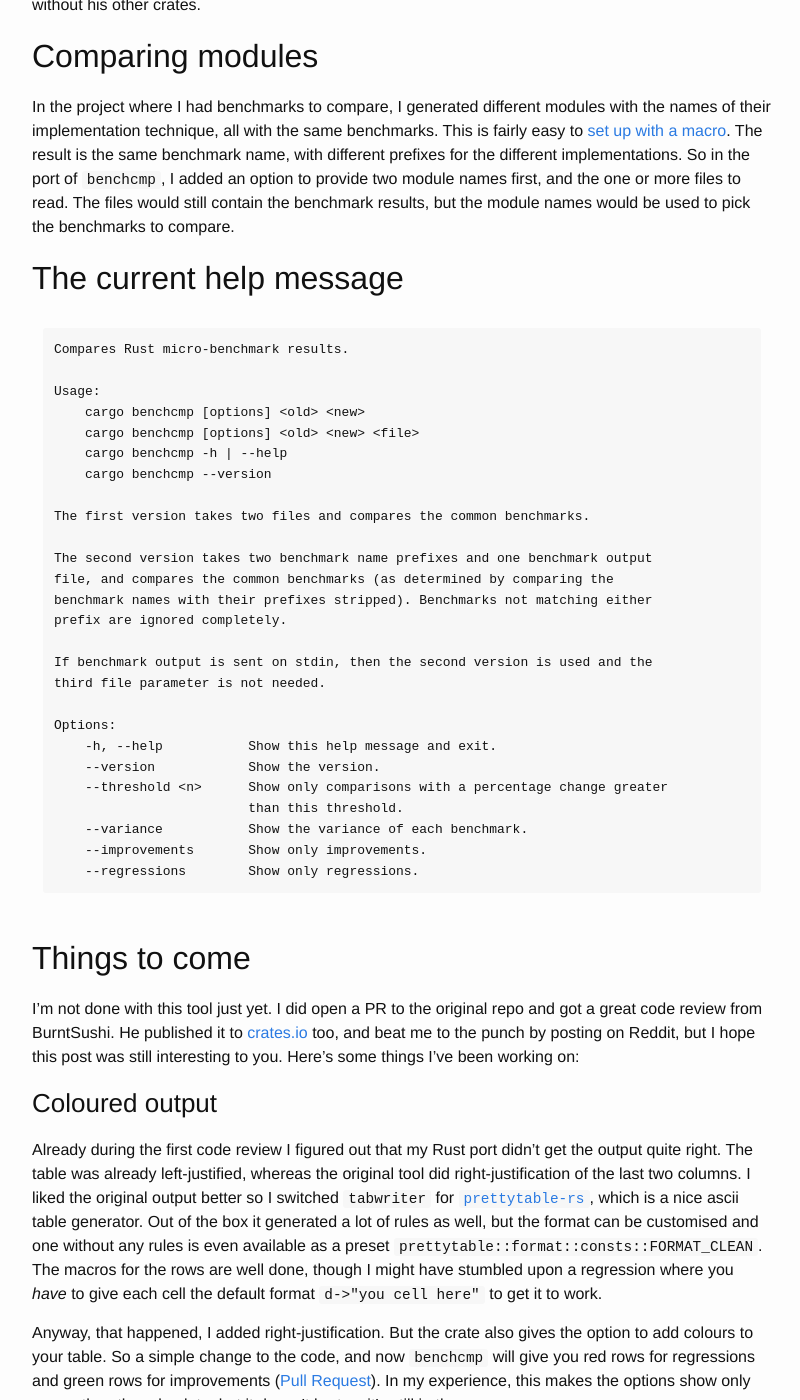
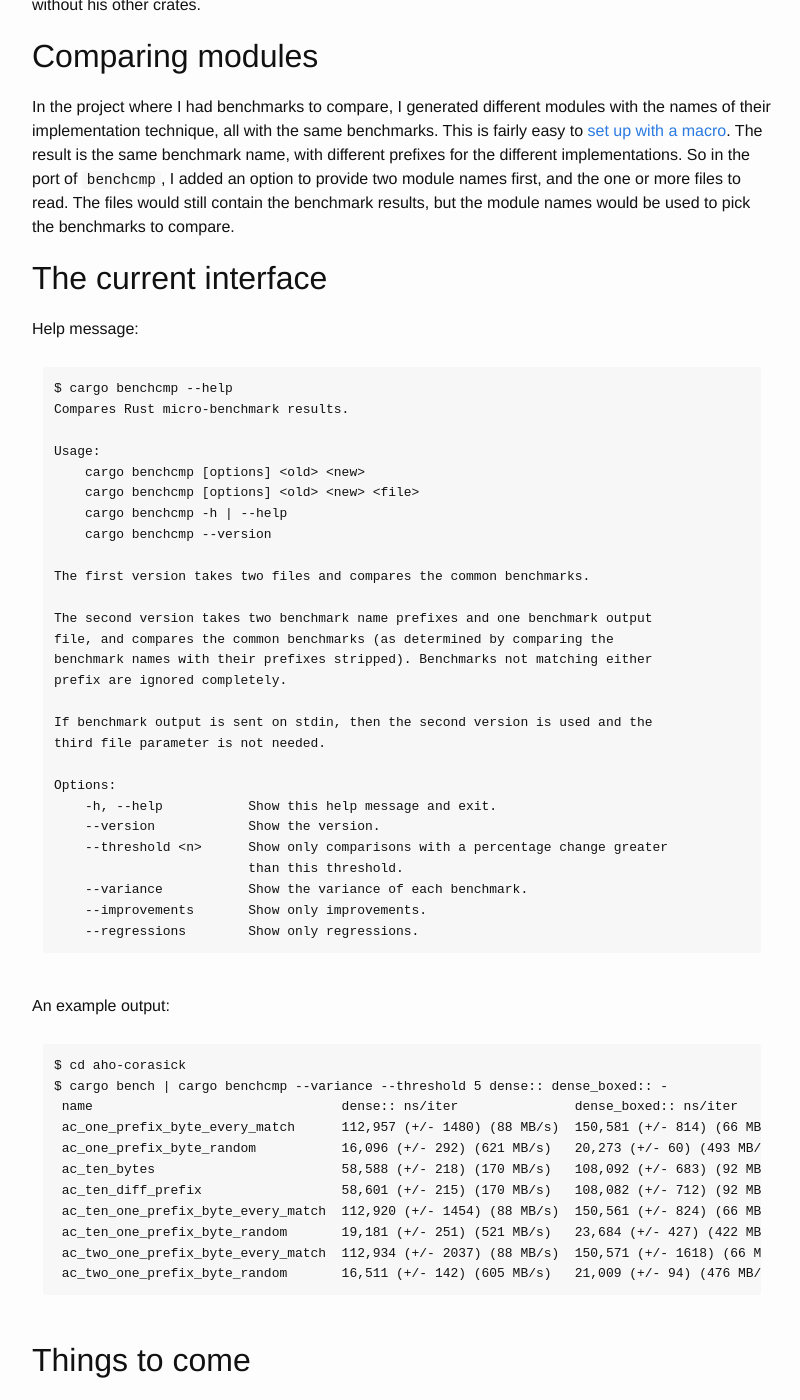
Before and after one commit to Apanatshka/Apanatshka.github.io, a Jekyll site: the page built from _posts/2016-09-04-porting-cargo-benchcmp.md, in a window 1280 px wide and 1400 px high, scrolled down 1191 px. Shown: the whole window, without its empty margins (238-1038 px from the left). Built offline with Jekyll 4.4.1, drawn with Linux system fonts in a browser that asks for light colours; some of the changed text lies outside the part shown.

Commit message:
Added examples

````diff
--- a/_posts/2016-09-04-porting-cargo-benchcmp.md
+++ b/_posts/2016-09-04-porting-cargo-benchcmp.md
@@ -28,9 +28,12 @@ Something funny to note about the dependencies I've mentioned so far -- `docopt`
 
 In the project where I had benchmarks to compare, I generated different modules with the names of their implementation technique, all with the same benchmarks. This is fairly easy to [set up with a macro](https://github.com/Apanatshka/dnfa/blob/5cdb4307a06aee51f2d19f2619e0ff2e5e49af18/benches/basic.rs). The result is the same benchmark name, with different prefixes for the different implementations. So in the port of `benchcmp`, I added an option to provide two module names first, and the one or more files to read. The files would still contain the benchmark results, but the module names would be used to pick the benchmarks to compare.
 
-# The current help message
+# The current interface
+
+Help message:
 
 ```
+$ cargo benchcmp --help
 Compares Rust micro-benchmark results.
 
 Usage:
@@ -59,6 +62,22 @@ Options:
     --regressions        Show only regressions.
 ```
 
+An example output:
+
+```
+$ cd aho-corasick
+$ cargo bench | cargo benchcmp --variance --threshold 5 dense:: dense_boxed:: -
+ name                                dense:: ns/iter               dense_boxed:: ns/iter         diff ns/iter  diff %
+ ac_one_prefix_byte_every_match      112,957 (+/- 1480) (88 MB/s)  150,581 (+/- 814) (66 MB/s)         37,624  33.31%
+ ac_one_prefix_byte_random           16,096 (+/- 292) (621 MB/s)   20,273 (+/- 60) (493 MB/s)           4,177  25.95%
+ ac_ten_bytes                        58,588 (+/- 218) (170 MB/s)   108,092 (+/- 683) (92 MB/s)         49,504  84.50%
+ ac_ten_diff_prefix                  58,601 (+/- 215) (170 MB/s)   108,082 (+/- 712) (92 MB/s)         49,481  84.44%
+ ac_ten_one_prefix_byte_every_match  112,920 (+/- 1454) (88 MB/s)  150,561 (+/- 824) (66 MB/s)         37,641  33.33%
+ ac_ten_one_prefix_byte_random       19,181 (+/- 251) (521 MB/s)   23,684 (+/- 427) (422 MB/s)          4,503  23.48%
+ ac_two_one_prefix_byte_every_match  112,934 (+/- 2037) (88 MB/s)  150,571 (+/- 1618) (66 MB/s)        37,637  33.33%
+ ac_two_one_prefix_byte_random       16,511 (+/- 142) (605 MB/s)   21,009 (+/- 94) (476 MB/s)           4,498  27.24%
+```
+
 # Things to come
 
 I'm not done with this tool just yet. I did open a PR to the original repo and got a great code review from BurntSushi. He published it to [crates.io](https://crates.io/) too, and beat me to the punch by posting on Reddit, but I hope this post was still interesting to you. Here's some things I've been working on:
@@ -69,6 +88,12 @@ Already during the first code review I figured out that my Rust port didn't get
 
 Anyway, that happened, I added right-justification. But the crate also gives the option to add colours to your table. So a simple change to the code, and now `benchcmp` will give you red rows for regressions and green rows for improvements ([Pull Request](https://github.com/BurntSushi/cargo-benchcmp/pull/9)). In my experience, this makes the options show only one or the other obsolete, but it doesn't hurt so it's still in there.
 
+```
+$ cd aho-corasick
+$ cargo bench | cargo benchcmp --variance dense:: dense_boxed:: -
+```
+![Coloured output of the tool, with a bold header line, a lot of green (improvement) lines and two read (regression) lines]({{url}}/images{{page.id}}/screenshot_coloured_output.png)
+
 ## N-way comparison: Plotting
 
 Warning: This feature may not actually make it into the tool proper. You can find [the discussion around that on github](https://github.com/BurntSushi/cargo-benchcmp/issues/8). For now this functionality lives in a [branch](https://github.com/Apanatshka/cargo-benchcmp/tree/plot).
@@ -77,14 +102,16 @@ Comparing two implementations or commits at a time is great for day-to-day use a
 
 The plot command compares by file or by module, any benchmark test that is present in multiple files/modules. It generated images in `target/benchcmp`, one file per benchmark, with a barchart/histogram plot + error bars for the variance. To generate the plots it uses `gnuplot`, which should be installed separately and put on your `PATH`. I suppose that's a weakness, but it was the easiest way to do this. Any suggestions to cut or simplify that dependency would be much appreciated, but I couldn't find a pure Rust plotting crate. If you're wondering, I don't use the [`gnuplot` crate](https://crates.io/crates/gnuplot), though I did try it at first. In the end it was easier to generate a gnuplot script myself than work with the limited subset of the crate, which does shallow bindings anyway. On the upside, I got to learn about gnuplot, which is a very handy (and powerful) tool indeed!
 
+![A bar plot with whiskers that compares benchmark test ac_ten_one_prefix_byte_every_match for all implementations of aho-corasick (dense, dense_boxed, full, full_overlap and sparse)](https://cloud.githubusercontent.com/assets/1237863/17133147/362f7c22-5325-11e6-909a-bf76a8ecc85a.png)
+
 ## Tests
 
-One of the things that came up after the first release of the Rust version of `cargo-benchcmp` is tests. I kind of didn't write any... So I [asked](https://github.com/BurntSushi/cargo-benchcmp/issues/3) for a little advice on what to test, and got to work. So now I can report that `cargo-benchcmp` is pretty well-tested with [`quickcheck`](https://github.com/BurntSushi/quickcheck) for all the unit tests and [`second_law`](https://github.com/nathanross/second_law) for the integration tests ([Pull Request](https://github.com/BurntSushi/cargo-benchcmp/pull/10)).
+One of the things that came up after the first release of the Rust version of `cargo-benchcmp` is tests. I kind of didn't write any... So I [asked](https://github.com/BurntSushi/cargo-benchcmp/issues/3) for a little advice on what to test, and got to work. So now I can report that `cargo-benchcmp` is pretty well-tested with [`quickcheck`](https://github.com/BurntSushi/quickcheck) for all the unit tests and [`second_law`](https://github.com/nathanross/second_law) for the integration tests ([Pull Request](https://github.com/BurntSushi/cargo-benchcmp/pull/10)). So if you need practical examples of quickcheck properties, implementing your own `Arbitrary` instances, or integration testing a Rust commandline tool, or if you're just curious, have a look :)
 
 ## Better statistics
 
-There is [one last issue](https://github.com/BurntSushi/cargo-benchcmp/issues/4) on the repo for using better statistics when comparing benchmark measurements. I haven't looked into this one yet. We may need more information than `cargo bench` currently provides. Feel free you look into this one yourself dear reader. Just remember to outline your plan in the issue before you start doing major work. I made that mistake with the plotting feature...
+There is [one last issue](https://github.com/BurntSushi/cargo-benchcmp/issues/4) on the repo for using better statistics when comparing benchmark measurements. I haven't looked into this one yet. We may need more information than `cargo bench` currently provides. Feel free you look into this one yourself dear reader. Just remember to outline your plan in the issue before you start doing major work. I made the mistake not to do that with the plotting feature, and now that work might not survive... But at least it got me a bit more to write about here ^^
 
-## Showing comparisons with the tool
+## Real world comparisons with the tool
 
-This post is a bit low on examples of `cargo benchcmp` output. I want to write a longer post on the implementation of finite automata with benchmark comparisons, along with performance traces and optimisations. But that may take some more time because I'm still figuring out how to use `perf` and `callgrind` etc., and my implementation is still squarely beaten by BurntSushi's [`aho-corasick`](https://github.com/burntsushi/aho-corasick) crate. But, you know, whatever ¯\\\_(ツ)\_/¯
+This post uses only small examples of `cargo benchcmp` output. I want to write a longer post on the implementation of finite automata with benchmark comparisons, along with performance traces and optimisations. But that may take some more time because I'm still figuring out how to use `perf` and `callgrind` etc., and my implementation is still squarely beaten by BurntSushi's [`aho-corasick`](https://github.com/burntsushi/aho-corasick) crate. But, you know, whatever ¯\\\_(ツ)\_/¯
````
Also changed, not shown: images/compsci/2016/09/04/porting-cargo-benchcmp/screenshot_coloured_output.png (added).
